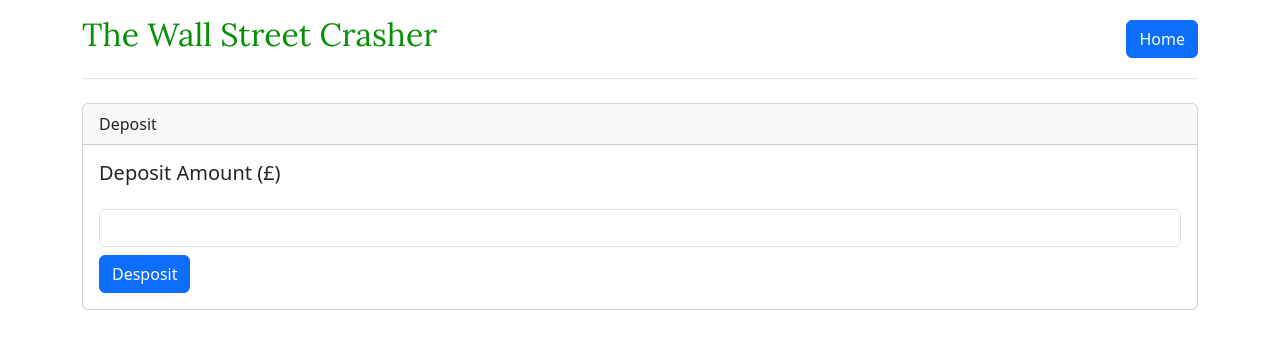
After one commit to James7304/the-wall-street-crashers, a PHP site: page /deposit in a window 1280 px wide. The commit adds this page. Shown: the top 349 px of the page. Run offline with PHP 8.4, Linux system fonts and the light colour scheme; the visitor is signed in with stand-in values (Sample User, id 1).

Commit message:
deeposits page

```diff
--- a/src/api/trade_data/history/index.php
+++ b/src/api/trade_data/history/index.php
@@ -19,7 +19,7 @@ if($chartTime == "week"){
 }
 
 // Prepare and execute query to fetch all trades
-$sql = "SELECT * FROM history " . $query_condition;
+$sql = "SELECT * FROM history " . $query_condition . " ORDER BY time ASC";
 $result = mysqli_query($conn, $sql);
 
 // Create an array to hold the trades
--- /dev/null
+++ b/src/assets/css/dashboard.css
@@ -0,0 +1,9 @@
+@font-face {
+    font-family: "Lora Regular";
+    src: url(../fonts/the-wall-street-crashers-lora-regular.ttf);
+}
+
+.title-logo{
+    font-family: 'Lora Regular';
+    color:rgb(7, 143, 7);
+}
--- /dev/null
+++ b/src/assets/js/deposit.js
@@ -0,0 +1,10 @@
+function deposit(){
+    const amount = document.querySelector('#deposit-amount').value;
+
+    if(amount == ""){
+        document.querySelector('#missing-details').classList.remove('d-none');
+        return;
+    }
+
+    window.location.href = "./deposit/pay?amount=" + (amount*100).toFixed(0);
+}
--- /dev/null
+++ b/src/deposit/index.php
@@ -0,0 +1,53 @@
+<!DOCTYPE html>
+<html lang="en">
+    <head>
+        <meta charset="utf-8">
+        <meta name="viewport" content="width=device-width, initial-scale=1">
+        <title>Desposit</title>
+        <link href="https://cdn.jsdelivr.net/npm/bootstrap@5.3.0-alpha1/dist/css/bootstrap.min.css" rel="stylesheet" integrity="sha384-GLhlTQ8iRABdZLl6O3oVMWSktQOp6b7In1Zl3/Jr59b6EGGoI1aFkw7cmDA6j6gD" crossorigin="anonymous">
+        <link href="../assets/css/dashboard.css" rel="stylesheet">
+
+        <script type="text/javascript" src="./assets/js/login.js"></script>
+    </head>
+    <body>
+
+        <?php
+
+            session_start();
+            if(!isset($_SESSION['user_acc'])){
+                header('Location: ../');
+            }
+
+        ?>
+
+        <div class="container">
+            <header class="d-flex flex-wrap align-items-center justify-content-center justify-content-md-between py-3 mb-4 border-bottom">
+                <a href="./" class="d-flex align-items-center col-6 mb-2 mb-md-0 text-dark text-decoration-none">
+                    <h2 class="title-logo">The Wall Street Crasher</h2>
+                </a>
+
+                <div class="col-md-3 text-end">
+                    <a href="../dashboard"><button type="button" class="btn btn-primary">Home</button></a>
+                </div>
+            </header>
+        </div>
+
+        <div class="container">
+            <div class="card">
+                <div class="card-header">
+                    Deposit
+                </div>
+                <div class="card-body">
+                    <h5 class="card-title mb-4">Deposit Amount (£)</h5>
+                    <input type="number" class="form-control" id="deposit-amount">
+                    <button class="btn btn-primary mt-2" onclick="deposit()">Desposit</button>
+                    <p class="text-danger d-none mt-2" id="missing-details">Missing amount</p>
+                </div>
+            </div>
+        </div>
+
+        <script src="https://cdn.jsdelivr.net/npm/chart.js"></script>
+        <script src="../assets/js/deposit.js" type="text/javascript"></script>
+
+    </body>
+</html>
--- a/src/index.html
+++ b/src/index.html
@@ -18,7 +18,7 @@
                 <label for="email">Email address</label>
             </div>
             <div class="form-floating">
-                <input type="text" class="form-control" id="password" placeholder="Enter Password">
+                <input type="password" class="form-control" id="password" placeholder="Enter Password">
                 <label for="password">Password</label>
             </div>
             <div class = "mt-5">
```
Also changed, not shown: src/dashboard/index.php (renamed from src/dashboard/index.html, +13 -2 lines), src/deposit/pay/index.php (added, +53 -0 lines), src/assets/fonts/the-wall-street-crashers-lora-regular.ttf (added).
